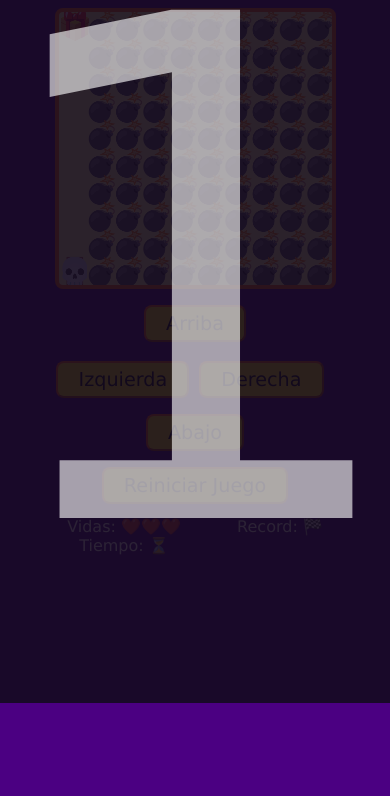
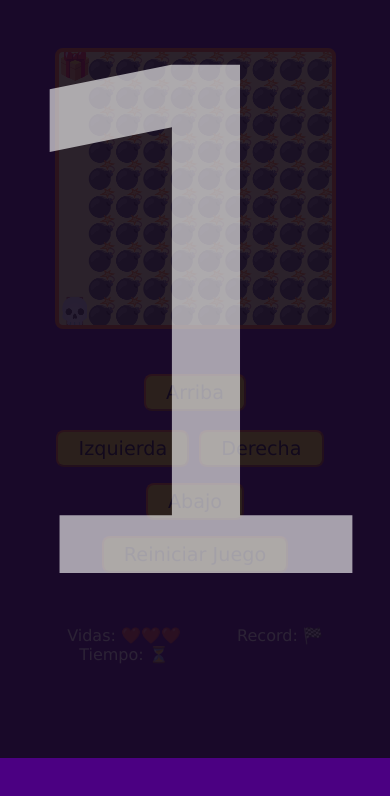
Before and after one commit to luchosdev/taller-practico-javascript-videogames, a plain HTML site: page index.html in a window 390 px wide. Drawn offline with Linux system fonts and the light colour scheme.

Commit message:
some fix on buttons styles 3

```diff
--- a/styles.css
+++ b/styles.css
@@ -179,6 +179,7 @@ p {
   }
 
   #up {
+    margin-top: 2rem;
     margin-bottom: 1rem;
     margin-left: 100%;
     margin-right: 100%;
@@ -192,6 +193,10 @@ p {
 }
 
 @media (max-width: 538px) {
+  canvas {
+    margin-top: 3rem;
+  }
+
   #reset {
     margin-top: 1rem;
   }
@@ -199,4 +204,8 @@ p {
   .game-container {
     height: auto;
   }
+
+  .messages {
+    margin-top: 3rem;
+  }
 }
```
